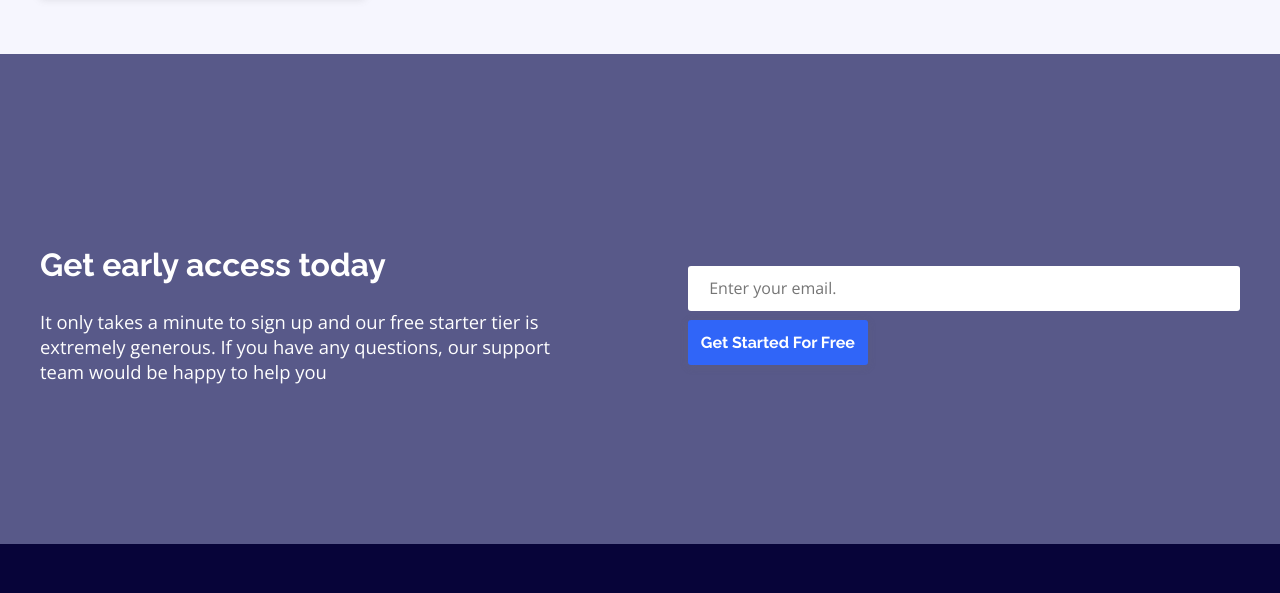
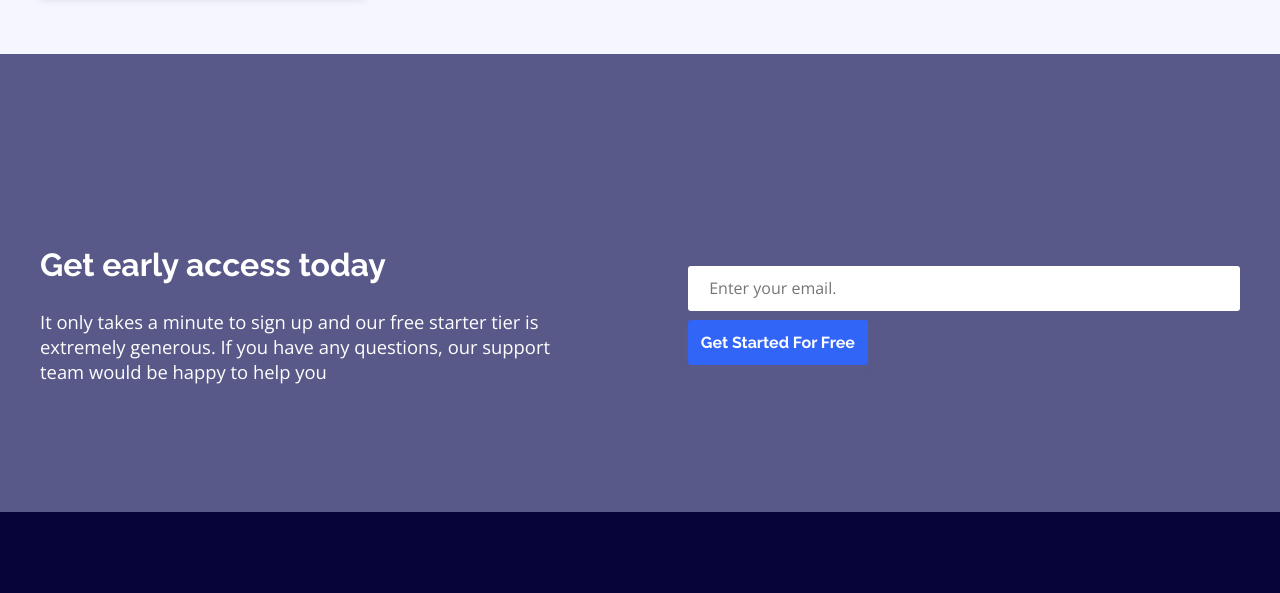
Before and after one commit to sriveer-me/fylo-landing-page, a website built with Parcel: page src/index.html in a window 1280 px wide. Shown: the part 1380-1973 px from the top of the page. Built offline with nearby package versions, Linux system fonts and the light colour scheme.

Commit message:
fixed padding for get-early-access section.

```diff
--- a/src/main.scss
+++ b/src/main.scss
@@ -249,7 +249,7 @@ section.get-early-access{
 
     @include for-desktop-up{
         padding-top: 12rem;
-        padding-bottom: 10rem;
+        padding-bottom: 8rem;
 
         .columns{
             display: flex;
```
